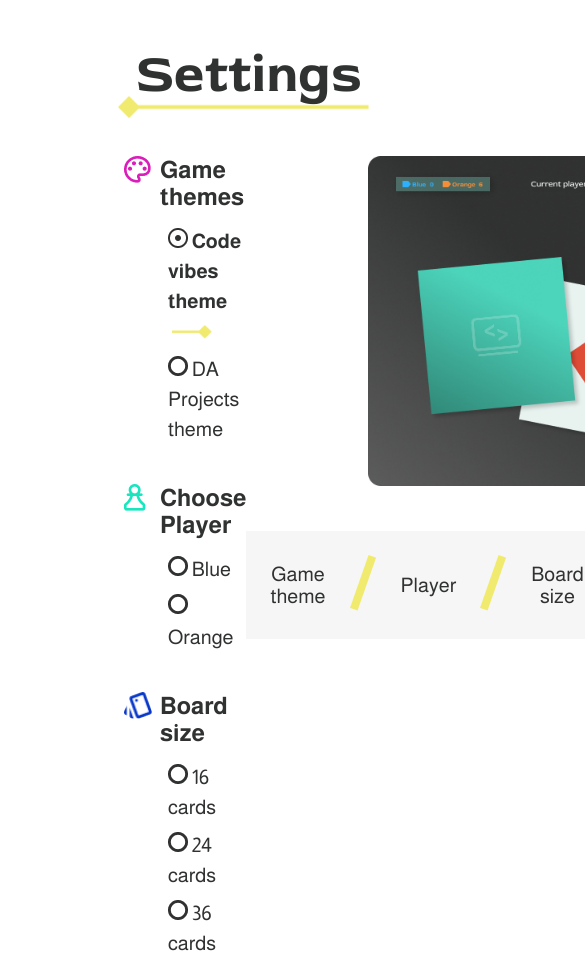
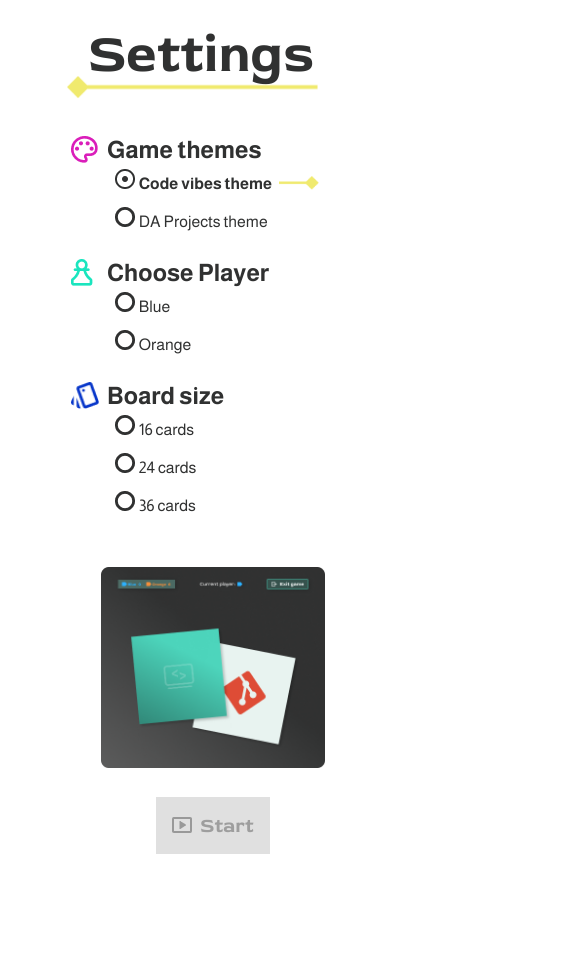
Before and after one commit to Tunc-Senel/memory, a website built with Vite: page settings.html in a window 390 px wide. Shown: the top 958 px of the page, 585 px wide, since content can reach past the window. After the commit the page ends 894 px from the top, so only its background shows below. Built offline with nearby package versions, Linux system fonts and the light colour scheme.

Commit message:
style: adjust settings page for smaller screens

```diff
--- a/settings.html
+++ b/settings.html
@@ -44,7 +44,7 @@
                              src="./public/assets/img/radio-unchecked.png"
                              class="settings-option__radio--unchecked d-none"
                              alt="">
-                        <span>
+                        <span class="settings-option__label">
                             Code vibes theme
                         </span>
                     </li>
@@ -59,7 +59,7 @@
                              src="./public/assets/img/radio-unchecked.png"
                              class="settings-option__radio--unchecked"
                              alt="">
-                        <span>
+                        <span class="settings-option__label">
                             DA Projects theme
                         </span>
                     </li>
@@ -89,7 +89,7 @@
                              src="./public/assets/img/radio-unchecked.png"
                              class="settings-option__radio--unchecked"
                              alt="">
-                        <span>
+                        <span class="settings-option__label">
                             Blue
                         </span>
                     </li>
@@ -104,7 +104,7 @@
                              src="./public/assets/img/radio-unchecked.png"
                              class="settings-option__radio--unchecked"
                              alt="">
-                        <span>
+                        <span class="settings-option__label">
                             Orange
                         </span>
                     </li>
@@ -134,7 +134,7 @@
                             src="./public/assets/img/radio-unchecked.png"
                             class="settings-option__radio--unchecked"
                             alt="">
-                    <span>
+                    <span class="settings-option__label">
                         16 cards
                     </span>
                     </li>
@@ -149,7 +149,7 @@
                              src="./public/assets/img/radio-unchecked.png"
                              class="settings-option__radio--unchecked"
                              alt="">
-                        <span>
+                        <span class="settings-option__label">
                             24 cards
                         </span>
                     </li>
@@ -164,7 +164,7 @@
                              src="./public/assets/img/radio-unchecked.png"
                              class="settings-option__radio--unchecked"
                              alt="">
-                        <span>
+                        <span class="settings-option__label">
                             36 cards
                         </span>
                     </li>
--- a/src/main.ts
+++ b/src/main.ts
@@ -146,6 +146,9 @@ const GAME_SCORE = document.querySelector(".game-score") as HTMLElement;
 const GAME_OVER_SCOREBOARD = document.querySelector(".game-over__scoreboard") as HTMLElement;
 const GAME_OVER_DURATION = 1000;
 
+const HINT_VISIBLE_CLASS = "settings-progress__start-hint--visible";
+const HINT_VISIBLE_DURATION = 1500;
+
 const RESULT_INTRO = document.querySelector(
   ".game-result__intro"
 ) as HTMLParagraphElement | null;
@@ -173,7 +176,10 @@ const BACK_TO_GAME_BUTTON = document.querySelector(
 
 const DIALOG_OPEN_CLASS = "exit-dialog--open";
 const DIALOG_SLIDE_DURATION = 400;
-const DIALOG_CLOSE_DELAY = 150;
+
+const START_HINT = document.querySelector(
+  ".settings-progress__start-hint"
+) as HTMLSpanElement | null;
 
 
 function init(): void {
@@ -441,9 +447,24 @@ function setOptionState(listItem: HTMLLIElement, isHighlighted: boolean): void {
 function handleStartClick(event: MouseEvent): void {
   if (START_BUTTON?.classList.contains(DISABLED_CLASS)) {
     event.preventDefault();
+    flashStartHint();
     return;
   }
   saveSelectedSettings();
+}
+
+/**
+ * Shows the hint for a short moment and restarts it on every click.
+ */
+function flashStartHint(): void {
+  if (!START_HINT) return;
+
+  START_HINT.classList.remove(HINT_VISIBLE_CLASS);
+  requestAnimationFrame(() => {
+    START_HINT.classList.add(HINT_VISIBLE_CLASS);
+  });
+
+  setTimeout(() => START_HINT.classList.remove(HINT_VISIBLE_CLASS), HINT_VISIBLE_DURATION);
 }
 
 /**
--- a/src/styles/scss/pages/_settings.scss
+++ b/src/styles/scss/pages/_settings.scss
@@ -3,29 +3,52 @@
 @use '../abstract/_functions.scss' as fct;
 
 .settings-page {
-    padding: 40px 160px 0;
+    padding: 40px 40px 0 76px;
     min-height: 100vh;
     display: flex;
     flex-direction: column;
+
+    @include bp.respond("wide") {
+        padding: 40px 40px 0 76px;
+    }
+
+    @include bp.respond("mobile") {
+        padding: 20px 8px 0 44px;
+    }
 
     &__main {
         display: flex;
         flex-direction: row;
         justify-content: space-between;
         align-items: flex-start;
+
+        @include bp.respond("desktop") {
+            flex-direction: column;
+            align-items: center;
+            gap: 48px;
+        }
     }
 
      &__options {
-       display: flex;
-       flex-direction: column;
+        display: flex;
+        flex-direction: column;
+
+        @include bp.respond("wide") {
+            display: flex;
+            flex-direction: column;
+            flex-shrink: 0;
+        }
     }
 
     &__summary {
         display: flex;
         flex-direction: column;
         align-items: flex-end;
+
+        @include bp.respond("desktop") {
+            align-items: center;
+        }
     }
-
 }
 
 .settings-header {
@@ -35,10 +58,18 @@
     padding-bottom: 48px;
     margin-left: -24px;
 
+    @include bp.respond("desktop") {
+        align-items: center;
+    }
+
 
     &__title {
         margin: 0;
         font-size: 54px;
+
+        @include bp.respond("desktop") {
+            position: relative;
+        }
     }
 
     &__underline {
@@ -47,17 +78,25 @@
         left: -18px;
         width: 251px;
 
+        @include bp.respond("desktop") {
+            left: calc(50% - 134px);
+        }
     }
 }
 
 .settings-option {
     position: relative;
+
     &__header {
         display: flex;
         flex-direction: row;
         align-items: flex-start;
         gap: 12px;
         padding-bottom: 16px;
+
+        @include bp.respond("mobile") {
+            padding-bottom: 4px;
+        }
     }
 
     &__icon {
@@ -72,6 +111,7 @@
         margin: 0;
         font-family: variables.$font-secondary;
         font-weight: variables.$font-weight-bold;
+        font-size: fct.px-to-rem(24);
     }
 
     &__list {
@@ -79,6 +119,10 @@
         padding-bottom: 40px;
         padding-inline-start: 8px;
         list-style-type: none;
+
+        @include bp.respond("mobile") {
+            padding-bottom: 24px;
+        }
     }
 
     &:last-of-type .settings-option__list {
@@ -120,6 +164,14 @@
         height: auto;
     }
 
+    &__label {
+        font-size: fct.px-to-rem(20);
+
+        @include bp.respond("mobile") {
+            font-size: fct.px-to-rem(16);
+        }
+    }
+
     .settings-option__list-item:last-of-type {
         padding-bottom: 0;
     }
@@ -129,8 +181,15 @@
     margin: 0;
 
     &__image {
-        width: 369px;
+        width: 400px;
         height: auto;
+    }
+
+    @include bp.respond("mobile") {
+        &__image {
+            width: 224px;
+            height: auto;
+        }
     }
 }
 
@@ -140,8 +199,8 @@
     flex-direction: row;
     justify-content: flex-end;
     align-items: center;
-    margin: 40px 0 0;
-    padding: 24px 16px;
+    margin: 25px 0 0;
+    padding: 16px 16px;
     padding-inline-start: 24px;
     gap: 24px;
     list-style: none;
@@ -150,16 +209,53 @@
     font-size: 20px;
     transform-origin: right center;
 
+    @include bp.respond("wide") {
+        margin: 40px 0 0;
+        padding: 8px 24px;
+        padding-inline-start: 20px;
+        gap: 8px;
+        font-size: fct.px-to-rem(16);
+    }
+
+    @include bp.respond("tablet") {
+        justify-content: center;
+        gap: 0;
+        margin: 24px 0 0;
+        padding: 0;
+        background-color: transparent;
+        animation: none;
+        cursor: default;
+    }
+
     &__step {
         text-align: center;
+
+        @include bp.respond("tablet") {
+            display: none;
+        }
+    }
+
+    &__divider {
+        @include bp.respond("tablet") {
+            display: none;
+        }
     }
 
     &__step--option {
           min-width: 160px;
+
+        @include bp.respond("wide") {
+            min-width: 120px;
+        }
     }
+
 
     &--bounce {
         animation: bounce-left 0.6s ease-out;
+
+        @include bp.respond("tablet") {
+            animation: none;
+        }
     }
 
     &--ready {
@@ -198,6 +294,10 @@
 
         &:hover {
             transform: scaleX(1.12) scaleY(1.12);
+
+            @include bp.respond("tablet") {
+                transform: none;
+            }
         }
 
         &--disabled {
@@ -232,6 +332,18 @@
         opacity: 0;
         pointer-events: none;
         transition: opacity 0.2s ease;
+
+        &--visible {
+            @include bp.respond("tablet") {
+                opacity: 1;
+            }
+        }
+
+        @include bp.respond("tablet") {
+            right: auto;
+            left: 50%;
+            transform: translateX(-50%);
+        }
     }
 
     &__start-button--disabled:hover + &__start-hint {
```
Also changed, not shown: src/styles/scss/pages/_home.scss (line endings or trailing spaces).
